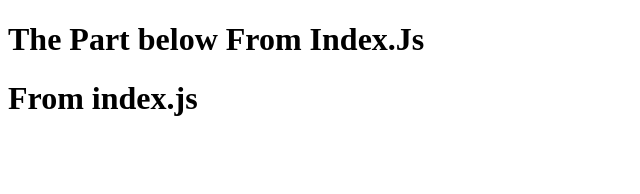
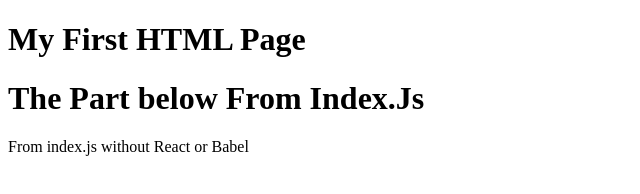
Before and after one commit to ranyelhousieny/new-react-app, a website built with webpack: page public/index.html in a window 1280 px wide. Shown: the whole page, without its empty margins (0-640 px from the left). Built offline with nearby package versions, Linux system fonts and the light colour scheme.

Commit message:
Update Messages

```diff
--- a/public/index.html
+++ b/public/index.html
@@ -1,6 +1,7 @@
 <!DOCTYPE html>
 <html>
   <head>
+    <h1> My First HTML Page</h1>
   </head>
   <body>
       <h1> The Part below From Index.Js </h1>
--- a/src/index.js
+++ b/src/index.js
@@ -1 +1 @@
-document.querySelector('#fromjs').innerHTML = `<h1>From index.js</h1>`;
+document.querySelector('#fromjs').innerHTML = 'From index.js without React or Babel';
```
